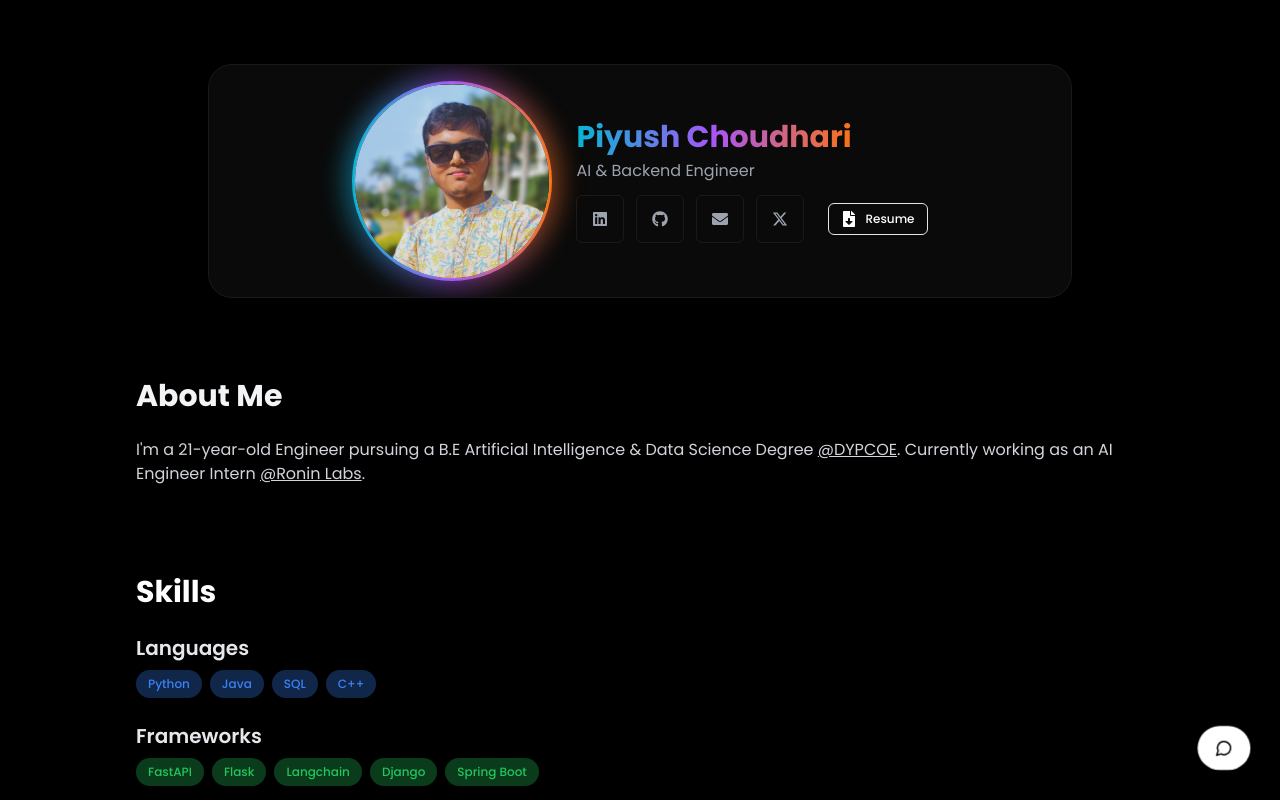
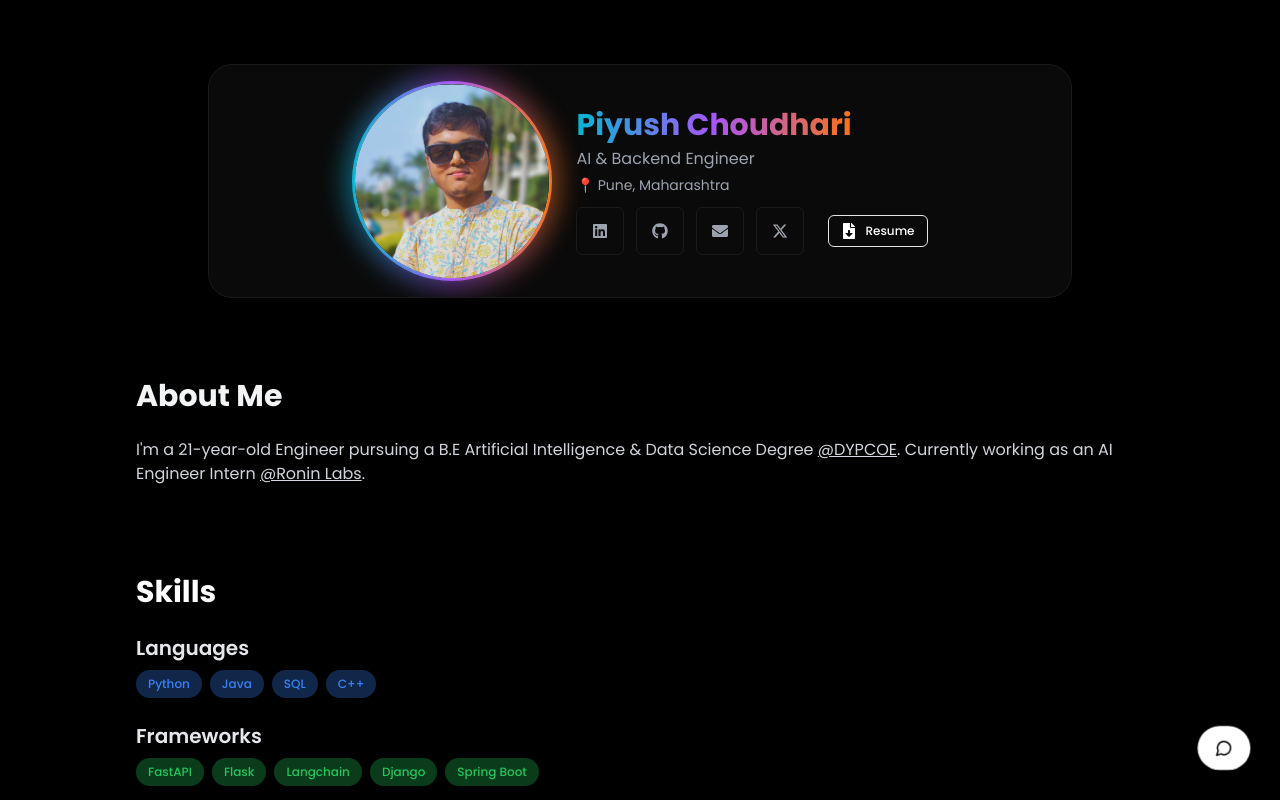
Before and after one commit to capybara-brain346/personal-website, a Next.js app: page / in a window 1280 px wide. Shown: the top 800 px of the page. Built offline with nearby package versions, Linux system fonts and the light colour scheme.

Commit message:
Update Header component with new location information and adjust styling

```diff
--- a/src/components/Header.tsx
+++ b/src/components/Header.tsx
@@ -25,7 +25,8 @@ const Header: React.FC = () => {
               <div className="bg-gradient-to-r from-cyan-500 via-purple-500 to-orange-500 text-transparent bg-clip-text text-center sm:text-left">
                 <h1 className="text-2xl sm:text-3xl font-bold mb-1">Piyush Choudhari</h1>
               </div>
-              <h2 className="text-gray-400 text-sm sm:text-base mb-3 text-center sm:text-left">AI & Backend Engineer</h2>
+              <h2 className="text-gray-400 text-sm sm:text-base mb-1 text-center sm:text-left">AI & Backend Engineer</h2>
+              <p className="text-gray-400 text-sm mb-3 text-center sm:text-left">📍 Pune, Maharashtra</p>
 
               {/* Social Links and Resume Button */}
               <div className="flex flex-col sm:flex-row items-center gap-4 sm:gap-6">
```
